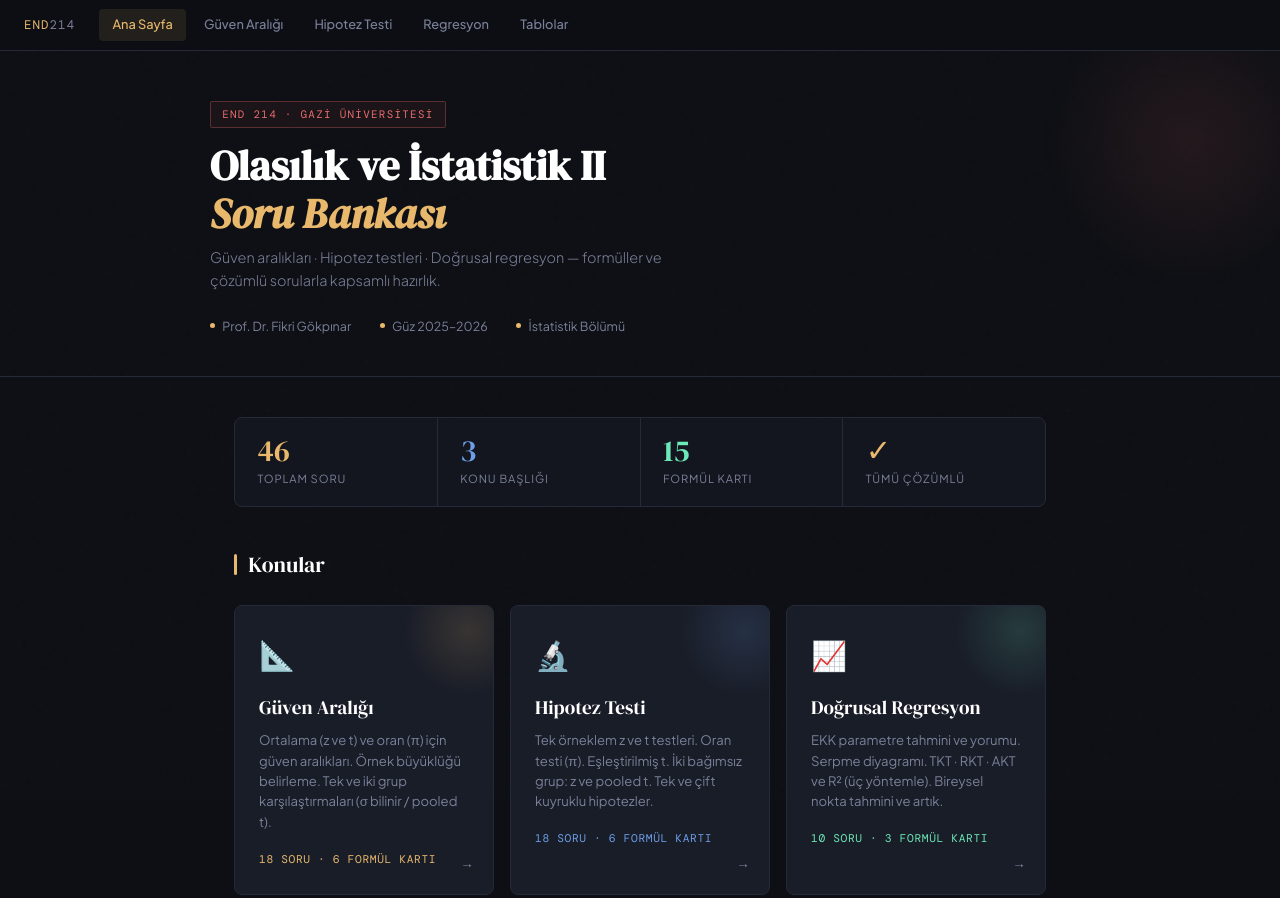
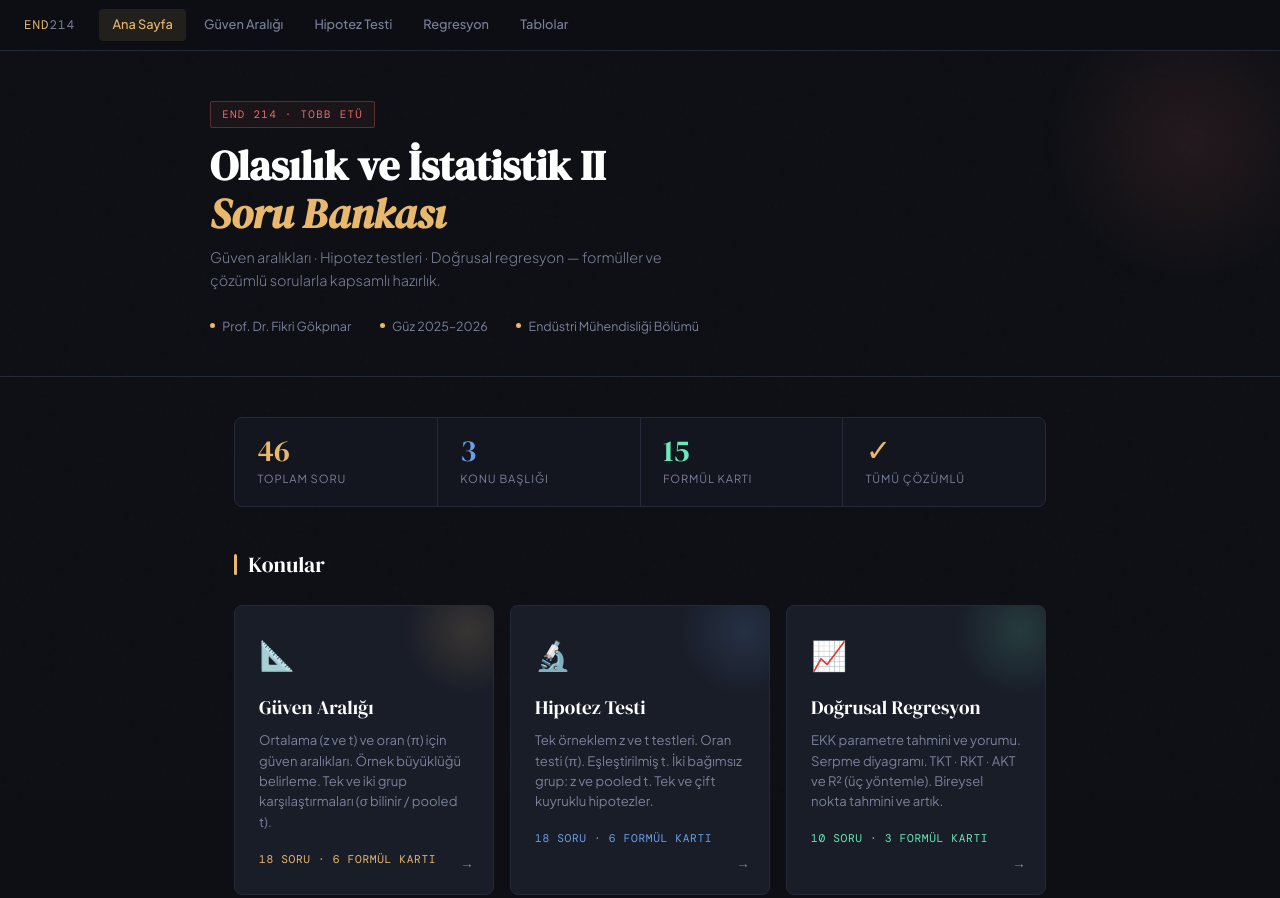
Before and after one commit to fikrigokpinar/END214, a plain HTML site: page index.html in a window 1280 px wide. Shown: the top 898 px of the page. Drawn offline with nearby package versions, Linux system fonts and the light colour scheme.

Commit message:
Add files via upload

```diff
--- a/index.html
+++ b/index.html
@@ -23,13 +23,13 @@
 <!-- HEADER -->
 <header class="page-header page-header-home">
   <div class="page-header-inner">
-    <span class="topic-tag tag-home">END 214 · Gazi Üniversitesi</span>
+    <span class="topic-tag tag-home">END 214 · TOBB ETÜ</span>
     <h1>Olasılık ve İstatistik&nbsp;II<br><em style="color:var(--amber)">Soru Bankası</em></h1>
     <p class="subtitle">Güven aralıkları · Hipotez testleri · Doğrusal regresyon — formüller ve çözümlü sorularla kapsamlı hazırlık.</p>
     <div class="meta-row">
       <span class="meta-item"><span class="dot"></span>Prof.&nbsp;Dr.&nbsp;Fikri Gökpınar</span>
       <span class="meta-item"><span class="dot"></span>Güz 2025–2026</span>
-      <span class="meta-item"><span class="dot"></span>İstatistik Bölümü</span>
+      <span class="meta-item"><span class="dot"></span>Endüstri Mühendisliği Bölümü</span>
     </div>
   </div>
 </header>
@@ -133,7 +133,7 @@
 </main>
 
 <footer>
-  <strong>END 214 – Olasılık ve İstatistik II</strong> · Gazi Üniversitesi Fen Fakültesi İstatistik Bölümü<br>
+  <strong>END 214 – Olasılık ve İstatistik II</strong> · TOBB ETÜ Mühendislik Fakültesi Endüstri Mühendisliği Bölümü<br>
   Prof. Dr. Fikri Gökpınar · Güz 2025–2026
 </footer>
 
```
Also changed, not shown: ga.html (+1 -1 lines), ht.html (+1 -1 lines), reg.html (+1 -1 lines), tablolar.html (+1 -1 lines).
